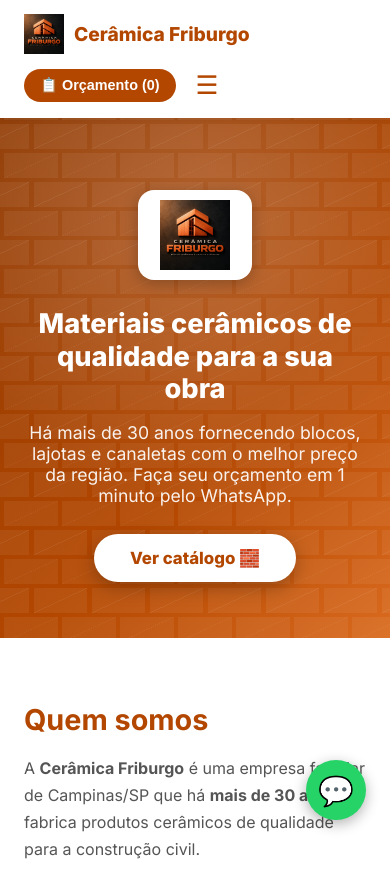
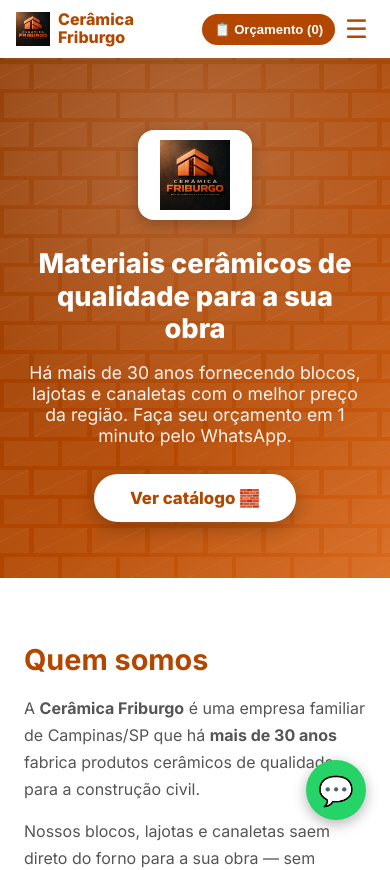
Before and after one commit to JoaoKDS/ceramica-friburgo-frontend, a React (Vite) app: page / in a window 390 px wide. Shown: the top 870 px of the page. Built offline with nearby package versions, Linux system fonts and the light colour scheme; no server answers.

Commit message:
Melhorias: busca sem acento, campo de quantidade, orçamento com rolagem e botão fechar

```diff
--- a/src/index.css
+++ b/src/index.css
@@ -994,3 +994,126 @@
     flex-basis: 100%;
   }
 }
+   .painel-orcamento {
+  scroll-margin-top: 76px;
+}
+
+.painel-orcamento .painel-topo {
+  display: flex;
+  align-items: center;
+  justify-content: space-between;
+  gap: 12px;
+  margin-bottom: 16px;
+}
+
+.painel-orcamento .painel-topo h2 {
+  margin-bottom: 0;
+}
+
+.btn-fechar-painel {
+  border: none;
+  background: #f0e7da;
+  color: #b34700;
+  font-weight: 700;
+  font-size: 0.85rem;
+  padding: 8px 14px;
+  border-radius: 999px;
+  cursor: pointer;
+}
+
+.btn-fechar-painel:hover {
+  background: #ffe8d6;
+}
+
+/* Botão "Adicionar" depois de clicado: "✓ Adicionado!" */
+.btn-adicionar.adicionado {
+  background: #1b5e20;
+}
+
+/* Botão "Tentar novamente" quando o catálogo não carrega */
+.btn-tentar-novamente {
+  margin-top: 14px;
+  padding: 11px 22px;
+  border: none;
+  border-radius: 999px;
+  background: #b34700;
+  color: #fff;
+  font-weight: 700;
+  font-size: 0.95rem;
+  cursor: pointer;
+}
+
+.btn-tentar-novamente:hover {
+  background: #8f3800;
+}
+
+/* Topo no computador: links do menu e, depois deles, o botão "Orçamento"
+   no canto direito (como era antes). No celular nada muda. */
+@media (min-width: 761px) {
+  .menu {
+    order: 1;
+    margin-left: auto;
+    margin-right: 20px;
+  }
+
+  .topo-direita {
+    order: 2;
+  }
+}
+
+/* Topo no celular: logo + botão "Orçamento" + ☰ numa linha só
+   (antes quebrava em duas linhas e ocupava mais de 100px da tela). */
+@media (max-width: 520px) {
+  .topo-conteudo {
+    flex-wrap: nowrap;
+    padding: 10px 16px;
+    gap: 8px;
+  }
+
+  .logo {
+    min-width: 0;
+    gap: 8px;
+  }
+
+  .logo-img {
+    height: 34px;
+  }
+
+  .logo span {
+    font-size: 1rem;
+    line-height: 1.1;
+  }
+
+  .topo-direita {
+    flex-shrink: 0;
+    gap: 4px;
+  }
+
+  .btn-badge-topo {
+    padding: 8px 12px;
+    font-size: 0.82rem;
+    white-space: nowrap;
+  }
+
+  .btn-hamburguer {
+    padding: 4px 6px;
+  }
+}
+
+/* Celulares bem pequenos (320 a 360px) */
+@media (max-width: 360px) {
+  .logo span {
+    font-size: 0.85rem;
+  }
+
+  .btn-badge-topo {
+    padding: 7px 10px;
+    font-size: 0.75rem;
+  }
+}
+
+/* Campo de busca: mantém o visual de antes mesmo sendo type="search" */
+.busca input[type='search'] {
+  -webkit-appearance: none;
+  appearance: none;
+}
```
